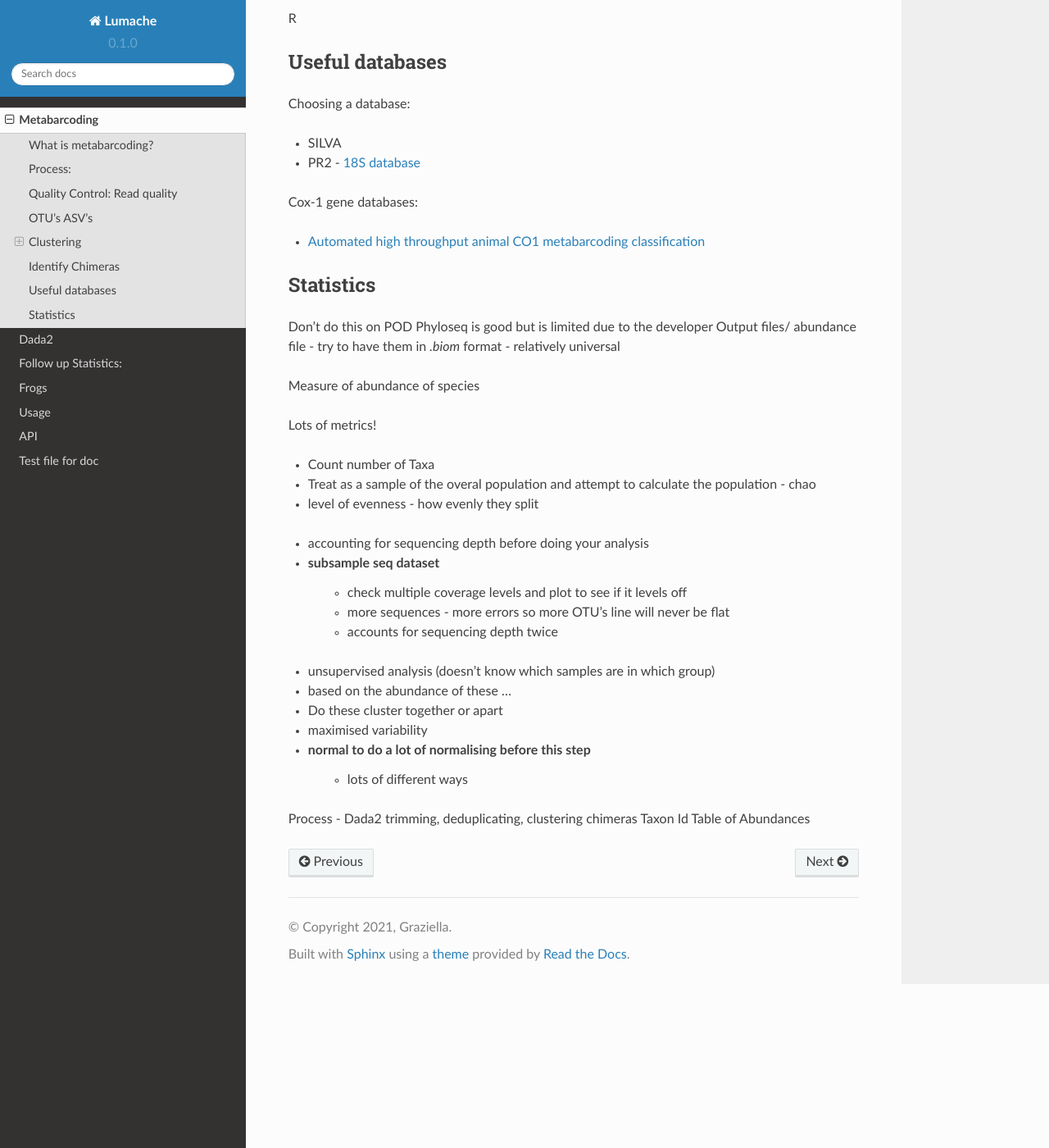
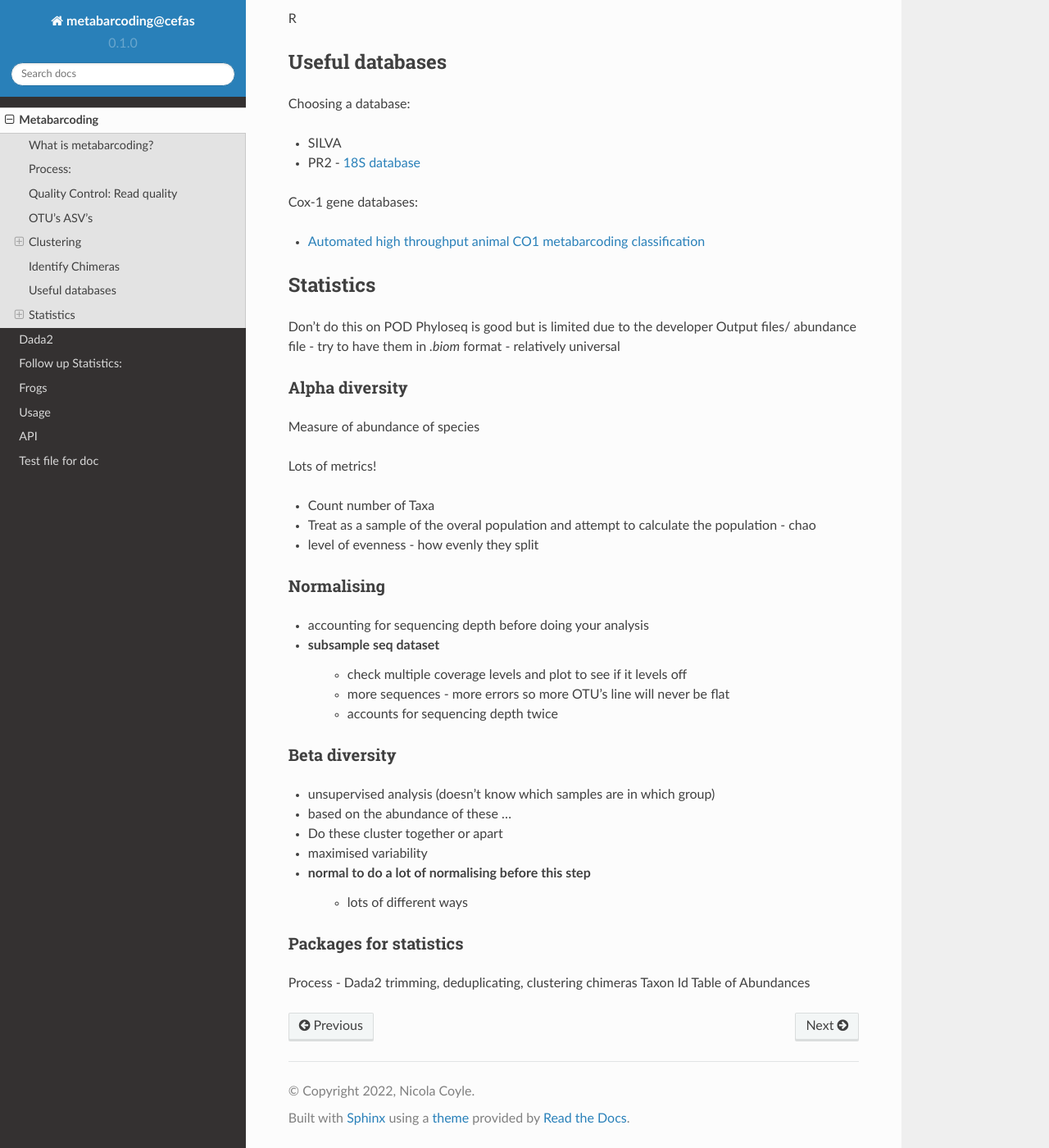
Before and after one commit to nmc97/metabarcoding_at_cefas_tutorial, a Sphinx documentation site: the page built from docs/source/metabarcoding-getting_started.rst, in a window 1280 px wide and 1400 px high, scrolled down 2123 px. Shown: the whole window at 82% size. Built offline with Sphinx 7.4.7 and the Read the Docs theme 2.0.0, drawn with Linux system fonts in a browser that asks for light colours.

Commit message:
attempt to fix bug
won't build
edited yaml

```diff
--- a/docs/source/conf.py
+++ b/docs/source/conf.py
@@ -2,9 +2,9 @@
 
 # -- Project information
 
-project = 'Lumache'
-copyright = '2021, Graziella'
-author = 'Graziella'
+project = 'metabarcoding@cefas'
+copyright = '2022, Nicola Coyle'
+author = 'Nicola Coyle'
 
 release = '0.1'
 version = '0.1.0'
```
Also changed, not shown: docs/source/metabarcoding-getting_started.rst (+4 -4 lines), .readthedocs.yaml.
